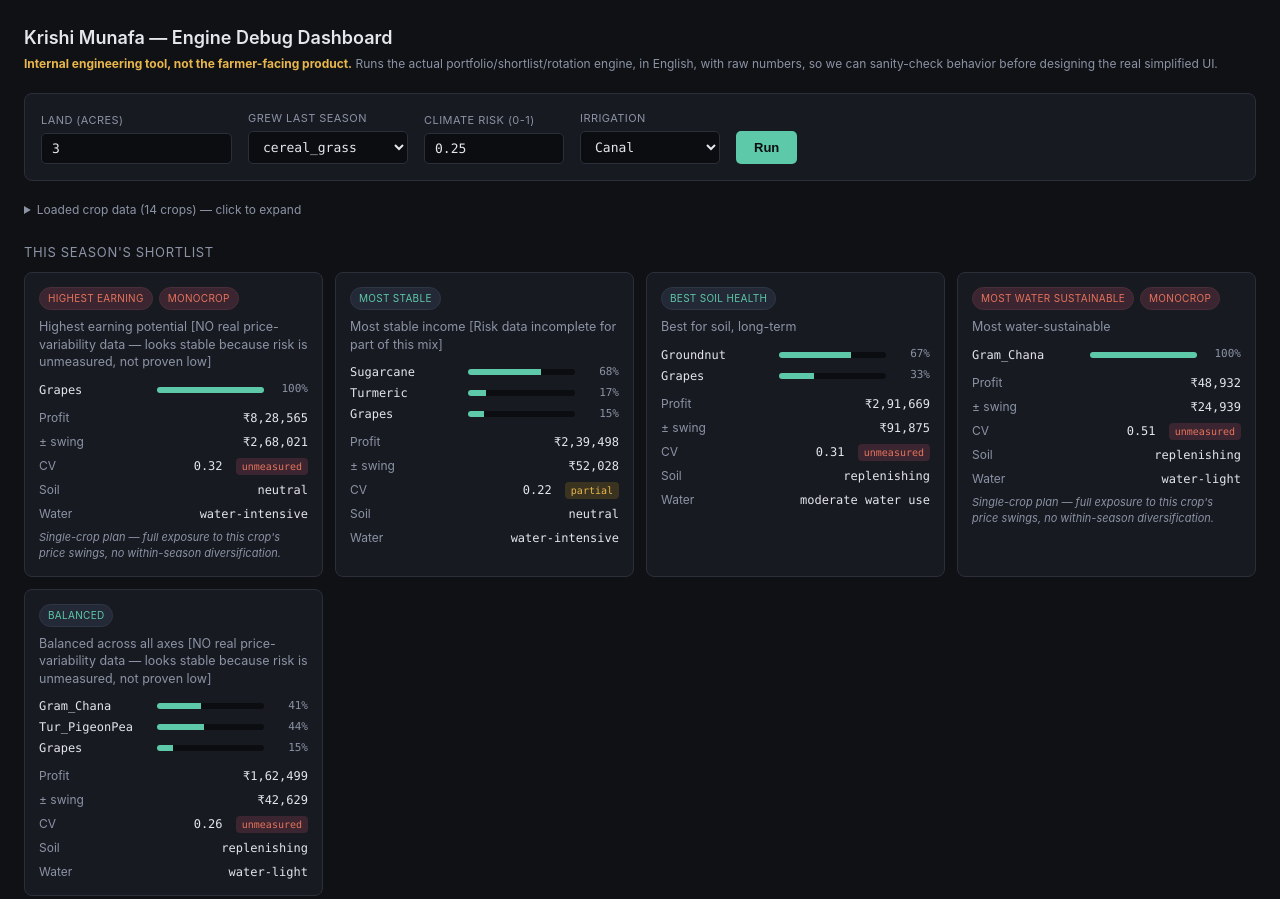
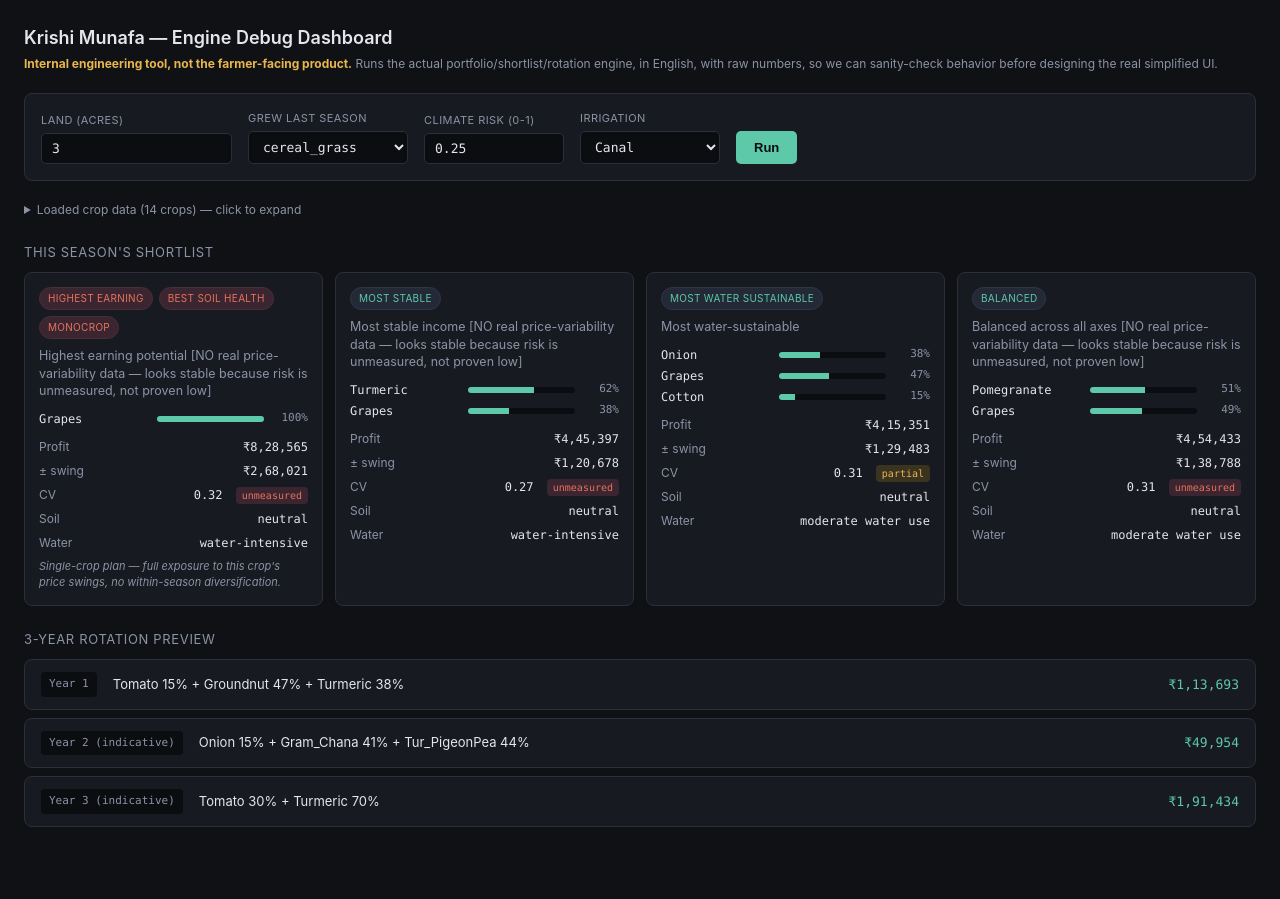
Before and after one commit to paragairun/Krishi-Munafa, a website: page tools/debug-dashboard.html in a window 1280 px wide. Shown: the top 899 px of the page. After the commit the page ends 859 px from the top, so only its background shows below. Drawn offline with Linux system fonts and the light colour scheme.

Commit message:
Add files via upload

```diff
--- a/tools/debug-dashboard.html
+++ b/tools/debug-dashboard.html
@@ -582,25 +582,35 @@ function buildShortlist(candidates, totalAcres, priorFamilies, opts) {
   if (all.length === 0) return [];
   const annotated = all.map(p => annotate(p, priorFamilies));
   const byEarning = [...annotated].sort((a, b) => b.expectedProfit - a.expectedProfit);
+  // Profitability floor (0.5): stability/soil/water/balanced can only pick
+  // from combos earning at least 50% of the best available profit --
+  // without this, an axis optimizing purely for its own metric (e.g.
+  // water-sustainability gravitating to a low-value legume monocrop) can
+  // crown a technically-correct but unlivable "winner". highest_earning
+  // is exempt -- it's the reference point the floor is measured against.
+  const MIN_VIABILITY_FRACTION = 0.5;
+  const maxProfit = byEarning[0].expectedProfit;
+  const viablePool = annotated.filter(p => p.expectedProfit >= maxProfit * MIN_VIABILITY_FRACTION);
+  const pool = viablePool.length > 0 ? viablePool : annotated;
   // Fixed: no longer hard-prefers "measured" over "unmeasured" -- that
   // could crown an objectively worse combo "most stable" just for having
   // real data. Root fix is upstream (unmeasured crops now carry an
   // assumed, non-zero uncertainty), so plain CV sort is trustworthy again.
-  const byStability = [...annotated].sort((a, b) => a.cv - b.cv);
-  const bySoil = [...annotated].filter(p => p.soilImpact !== 'depleting').sort((a, b) => {
+  const byStability = [...pool].sort((a, b) => a.cv - b.cv);
+  const bySoil = [...pool].filter(p => p.soilImpact !== 'depleting').sort((a, b) => {
     const rank = { replenishing: 0, neutral: 1, depleting: 2 };
     return rank[a.soilImpact] - rank[b.soilImpact] || b.expectedProfit - a.expectedProfit;
   });
-  const byWater = [...annotated].sort((a, b) => a.waterScore - b.waterScore || b.expectedProfit - a.expectedProfit);
+  const byWater = [...pool].sort((a, b) => a.waterScore - b.waterScore || b.expectedProfit - a.expectedProfit);
   const percentileRank = (arr, key, higherIsBetter) => {
     const sorted = [...arr].sort((a, b) => higherIsBetter ? key(a) - key(b) : key(b) - key(a));
     const m = new Map(); sorted.forEach((p, i) => m.set(p, i / Math.max(sorted.length - 1, 1))); return m;
   };
-  const earningRank = percentileRank(annotated, p => p.expectedProfit, true);
-  const stabilityRank = percentileRank(annotated, p => p.cv, false);
-  const waterRank = percentileRank(annotated, p => p.waterScore, false);
+  const earningRank = percentileRank(pool, p => p.expectedProfit, true);
+  const stabilityRank = percentileRank(pool, p => p.cv, false);
+  const waterRank = percentileRank(pool, p => p.waterScore, false);
   const soilRankValue = p => p.soilImpact === 'replenishing' ? 1 : p.soilImpact === 'neutral' ? 0.5 : 0;
-  const balanced = [...annotated].sort((a, b) => {
+  const balanced = [...pool].sort((a, b) => {
     const sA = (earningRank.get(a) + stabilityRank.get(a) + waterRank.get(a) + soilRankValue(a)) / 4;
     const sB = (earningRank.get(b) + stabilityRank.get(b) + waterRank.get(b) + soilRankValue(b)) / 4;
     return sB - sA;
```
